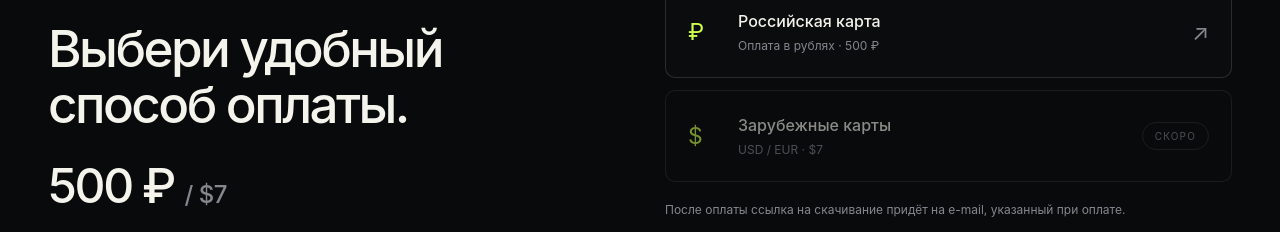
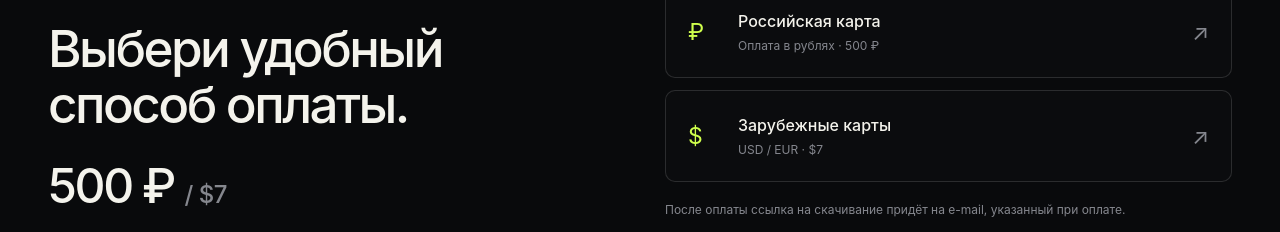
Before and after one commit to Lipppay/type01, a plain HTML site: page liquid-glass/index.html in a window 1280 px wide. Shown: the part 1920-2152 px from the top of the page. Drawn offline with Linux system fonts and the light colour scheme.

Commit message:
Liquid Glass: link foreign card payment to Payhip ($7)
Co-Authored-By: Claude Opus 5.5 <noreply@anthropic.com>

```diff
--- a/liquid-glass/index.html
+++ b/liquid-glass/index.html
@@ -7,5 +7,5 @@
 <main id="top"><section class="hero wrap"><div class="hero-top"><p class="label"><i></i> ЭФФЕКТ ДЛЯ DAVINCI RESOLVE</p></div><div class="title-row"><h1>Liquid <span class="glass-word">Glass</span></h1></div><div class="demo" id="demo"><video autoplay muted loop playsinline preload="metadata" poster="assets/poster.jpg" aria-label="Демонстрация Liquid Glass"><source src="assets/demo.mp4" type="video/mp4"></video><div class="video-bar"><span>LIQUID GLASS — FOR DAVINCI RESOLVE</span><button id="play-toggle" type="button" aria-label="Приостановить демонстрацию">Пауза Ⅱ</button></div></div><div class="hero-bottom"><p>Жидкое стекло прямо на странице Edit.<br>Глянцевое и матовое, толщина края, тягучая капля.</p><a class="button" href="#buy"><span>Купить · 500 ₽</span> <span>↓</span></a></div></section>
 <section class="inside wrap" id="inside"><div class="section-heading"><p class="label">01 / ЧТО ВНУТРИ</p><h2>Один эффект —<br>все настройки в Inspector.</h2></div><div class="lg-features"><article><span class="idx">GLOSSY / MATTE</span><h3>Глянцевое и матовое</h3><p>Переключение одной кнопкой. У матового стекла регулируется Frost.</p></article><article><span class="idx">THICKNESS</span><h3>Толщина стекла</h3><p>От тонкой линзы до толстого стекла с сильным преломлением по краю.</p></article><article><span class="idx">DROP</span><h3>Капля</h3><p>Тягуче отделяется от стекла и сливается обратно. Размер, растяжка, положение.</p></article></div><div class="file-row"><span class="file-icon">↧</span><div><strong>Liquid Glass.drfx</strong><p>Установка в DaVinci Resolve за один клик. Форма, положение и размер — тоже в Inspector.</p></div><span class="file-tag">DIGITAL DOWNLOAD</span></div></section>
 <section class="purchase wrap" id="buy"><div class="section-heading"><p class="label">02 / ПОЛУЧИТЬ LIQUID GLASS</p><h2>Выбери удобный<br>способ оплаты.</h2><p class="pack-price">500 ₽ <span>/ $7</span></p><div class="payment-art" aria-label="Мир, Mastercard и Visa"><div class="mini-card card-mir"><span class="card-brand mir-brand">МИР</span><span class="card-chip"></span><span class="card-digits">•••• &nbsp; •••• &nbsp; ••••</span><span class="card-bottom">RUB <span>↗</span></span></div><div class="mini-card card-master"><span class="master-symbol"><i></i><i></i></span><span class="card-chip"></span><span class="card-digits">•••• &nbsp; •••• &nbsp; ••••</span><span class="card-bottom">Mastercard <span>↗</span></span></div><div class="mini-card card-visa"><span class="card-brand visa-brand">VISA</span><span class="card-chip"></span><span class="card-digits">•••• &nbsp; •••• &nbsp; ••••</span><span class="card-bottom">Visa <span>↗</span></span></div></div></div><div class="payments">
-<a class="payment-link" href="https://auth.robokassa.ru/merchant/Invoice/0PUY3nXz00OeBmFrXOOpVw" target="_blank" rel="noopener noreferrer"><span class="pay-icon">₽</span><span><strong>Российская карта</strong><small>Оплата в рублях · 500 ₽</small></span><span class="arrow">↗</span></a><div class="payment-link is-soon" aria-disabled="true"><span class="pay-icon">$</span><span><strong>Зарубежные карты</strong><small>USD / EUR · $7</small></span><span class="soon">Скоро</span></div><p class="pay-note">После оплаты ссылка на скачивание придёт на e-mail, указанный при оплате.</p></div></section></main>
+<a class="payment-link" href="https://auth.robokassa.ru/merchant/Invoice/0PUY3nXz00OeBmFrXOOpVw" target="_blank" rel="noopener noreferrer"><span class="pay-icon">₽</span><span><strong>Российская карта</strong><small>Оплата в рублях · 500 ₽</small></span><span class="arrow">↗</span></a><a class="payment-link" href="https://payhip.com/b/lt3rx" target="_blank" rel="noopener noreferrer"><span class="pay-icon">$</span><span><strong>Зарубежные карты</strong><small>USD / EUR · $7</small></span><span class="arrow">↗</span></a><p class="pay-note">После оплаты ссылка на скачивание придёт на e-mail, указанный при оплате.</p></div></section></main>
 <footer class="wrap"><a class="logo" href="#top">lipay<span>✳</span></a><span>LIQUID GLASS · CREATED BY LIPAY</span><a class="offer-link" href="../oferta/">Публичная оферта</a><a href="#top">Наверх ↑</a></footer><script src="../app.js"></script></body></html>
```
